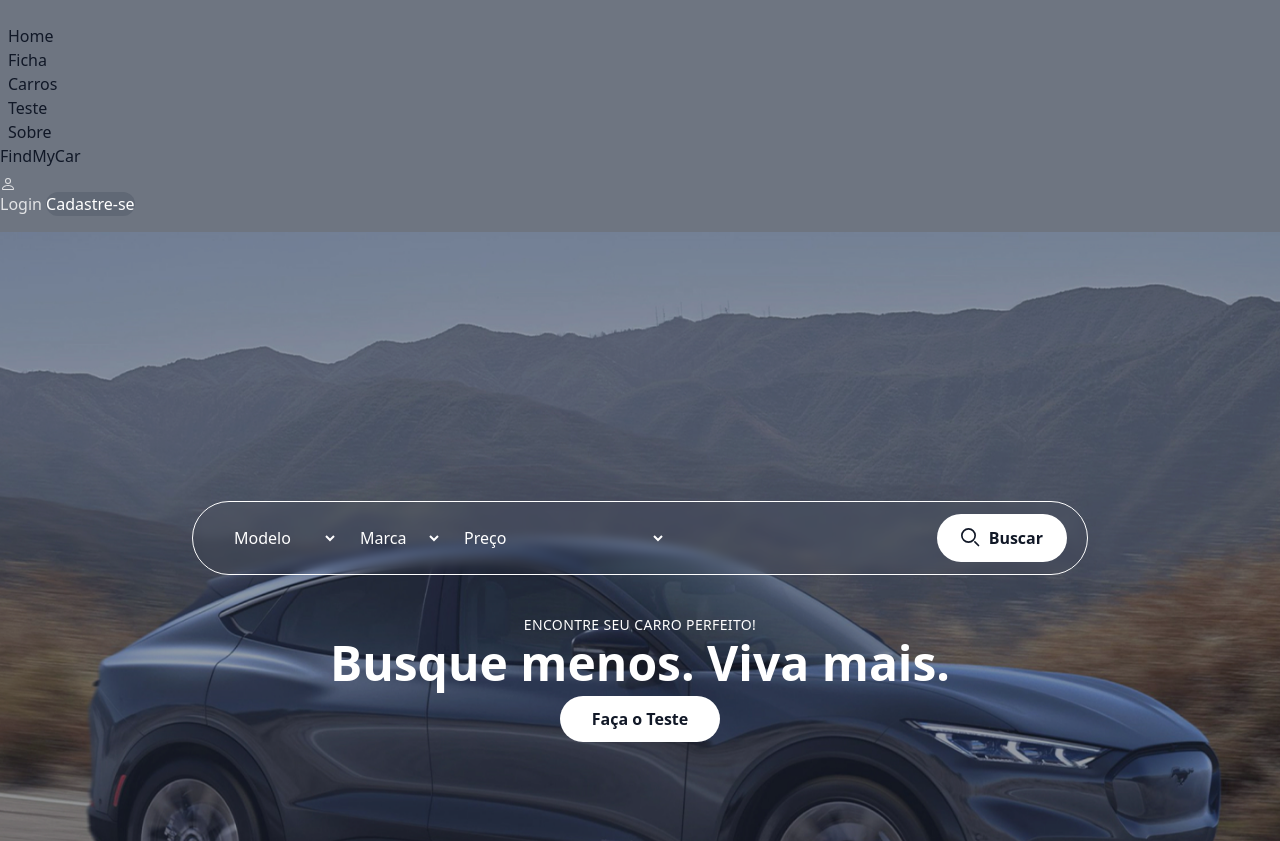
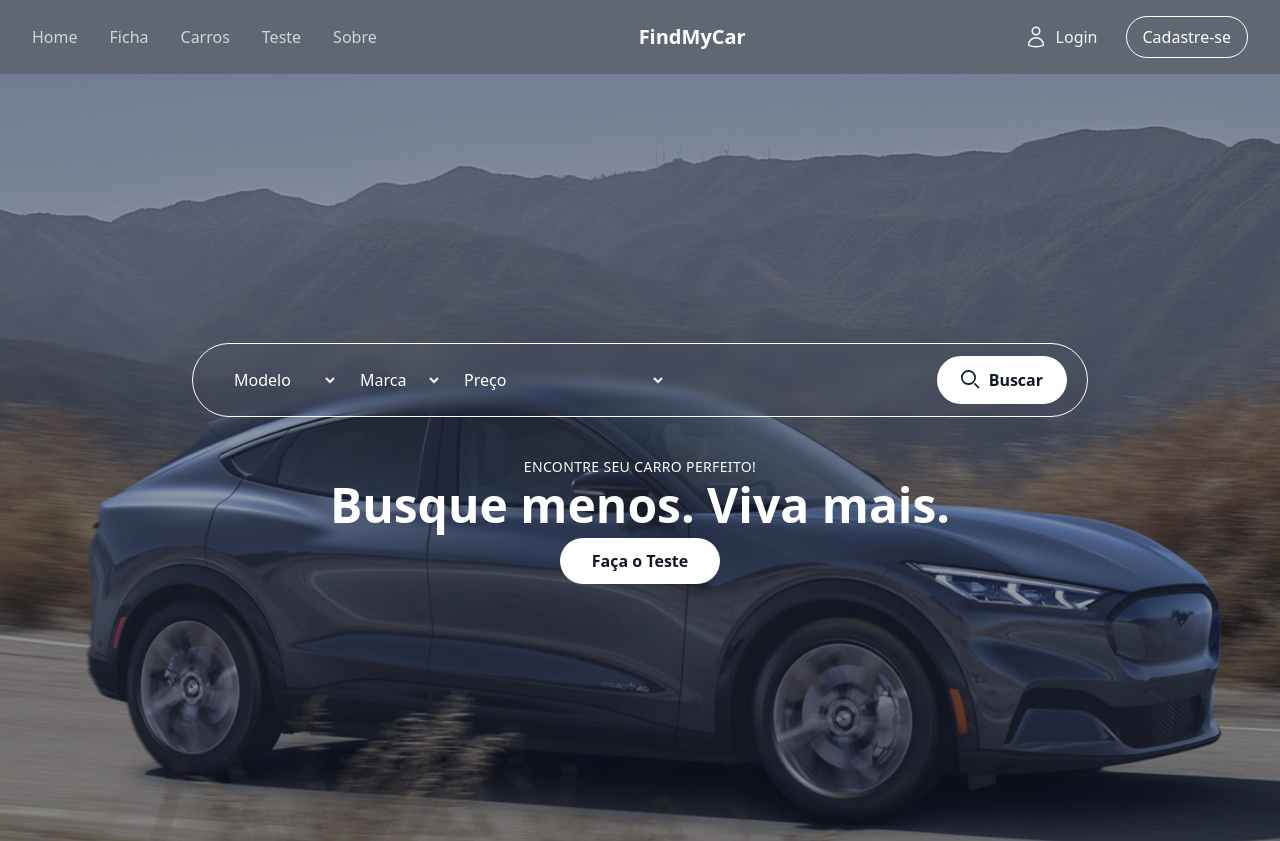
Before and after one commit to Gizetto61/FindMyCar, a Flask app: page / in a window 1280 px wide. Shown: the top 841 px of the page. Run offline with Flask 3, Linux system fonts and the light colour scheme; some libraries are stand-ins or nearby versions.

Commit message:
corrigindo conflito de merge

```diff
--- a/Main/templates/homepage.html
+++ b/Main/templates/homepage.html
@@ -6,48 +6,40 @@
   <title>FindMyCar - Encontre seu carro ideal</title>
   <script src="https://cdn.tailwindcss.com"></script>
   <link rel="stylesheet" href="{{ url_for('static', filename='styles/homepage.css') }}">
+
 </head>
 <body class="bg-white text-gray-900 font-sans">
 
 
 
-<nav class="navbar navbar-expand-md navbar-dark py-4" style="background-color: rgba(95, 103, 116, 0.90); backdrop-filter: blur(6px);">
-  <div class="container d-flex flex-column flex-md-row align-items-center justify-content-between">
-    <!-- Menu à esquerda -->
-    <ul class="navbar-nav flex-row flex-wrap justify-content-center order-2 order-md-1 mt-2 mt-md-0">
-      <li class="nav-item mx-2">
-        <a class="nav-link text-white-50" href="/">Home</a>
+<nav class="bg-gray-700 bg-opacity-80 backdrop-blur-sm py-4 sticky top-0 z-50">
+  <div class="container mx-auto flex items-center justify-between px-4 md:px-8">
+    <ul class="hidden md:flex gap-8 text-gray-300 text-base font-medium">
+      <li><a href="/" class="hover:text-white">Home</a></li>
+      <li><a href="/ficha" class="hover:text-white">Ficha</a></li>
+      <li><a href="/carros" class="hover:text-white">Carros</a></li>
+      <li class="relative group">
+        <a href="/questionario" class="hover:text-white">Teste</a>
+        <ul class="absolute left-0 top-full mt-2 w-40 bg-gray-900 rounded shadow-md opacity-0 invisible group-hover:opacity-100 group-hover:visible transition-opacity text-gray-200 text-sm">
+          <li><a href="/questionario" class="block px-4 py-2 hover:bg-indigo-600 hover:text-white">Teste simples</a></li>
+          <li><a href="/teste-avancado" class="block px-4 py-2 hover:bg-indigo-600 hover:text-white">Teste avançado</a></li>
+        </ul>
       </li>
-      <li class="nav-item mx-2">
-        <a class="nav-link text-white-50" href="/ficha">Ficha</a>
-      </li>
-      <li class="nav-item mx-2">
-        <a class="nav-link text-white-50" href="/carros">Carros</a>
-      </li>
-      <li class="nav-item mx-2">
-        <a class="nav-link text-white-50" href="/questionario">Teste</a>
-      </li>
-      <li class="nav-item mx-2">
-        <a class="nav-link text-white-50" href="/sobre">Sobre</a>
-      </li>
+      <li><a href="/sobre" class="hover:text-white">Sobre</a></li>
     </ul>
 
-    <!-- Logo central -->
-    <a class="navbar-brand order-1 order-md-2 fw-semibold mx-auto" href="#">FindMyCar</a>
+    <a href="#" aria-label="FindMyCar Logo" class="text-white text-xl font-semibold mx-auto md:mx-0 select-none">FindMyCar</a>
 
-    <!-- Botões à direita -->
-    <div class="d-flex align-items-center gap-2 order-3 mt-2 mt-md-0">
-      <!-- Login com ícone claro e transparente -->
-      <button type="button" class="btn btn-link d-flex align-items-center gap-2 text-decoration-none" style="color: rgba(255, 255, 255, 0.8);">
-        <svg xmlns="http://www.w3.org/2000/svg" width="16" height="16" fill="currentColor" class="bi bi-person" viewBox="0 0 16 16">
-            <path d="M8 8a3 3 0 1 0 0-6 3 3 0 0 0 0 6m2-3a2 2 0 1 1-4 0 2 2 0 0 1 4 0m4 8c0 1-1 1-1 1H3s-1 0-1-1 1-4 6-4 6 3 6 4m-1-.004c-.001-.246-.154-.986-.832-1.664C11.516 10.68 10.289 10 8 10s-3.516.68-4.168 1.332c-.678.678-.83 1.418-.832 1.664z"/>
+    <div class="flex items-center gap-3 text-gray-100 text-base">
+  <button type="button" class="flex items-center gap-2 px-4 py-2 rounded-lg bg-transparent hover:bg-gray-700 transition focus:outline-none focus:ring-2 focus:ring-indigo-400" aria-label="Login">
+        <svg xmlns="http://www.w3.org/2000/svg" fill="none" viewBox="0 0 24 24" stroke-width="1.5" stroke="currentColor" class="size-6">
+  <path stroke-linecap="round" stroke-linejoin="round" d="M15.75 6a3.75 3.75 0 1 1-7.5 0 3.75 3.75 0 0 1 7.5 0ZM4.501 20.118a7.5 7.5 0 0 1 14.998 0A17.933 17.933 0 0 1 12 21.75c-2.676 0-5.216-.584-7.499-1.632Z" />
+</svg>
+          <path stroke-linecap="round" stroke-linejoin="round" stroke-width="2" d="M5.121 17.804A12.044 12.044 0 0112 15c2.28 0 4.392.704 6.06 1.904M15 11a3 3 0 11-6 0 3 3 0 016 0z" />
         </svg>
         Login
-      </button>
-      <!-- Cadastre-se arredondado -->
-      <button type="button" class="btn text-white" style="background-color: rgba(95, 103, 116, 0.90); border-radius: 999px;">
-        Cadastre-se
-      </button>
+    </button>
+      <button class="border border-white rounded-full px-4 py-2 text-white text-base hover:bg-white hover:text-indigo-600 transition focus:outline-none focus:ring-2 focus:ring-indigo-400">Cadastre-se</button>
     </div>
   </div>
 </nav>
--- a/Main/templates/questionario.html
+++ b/Main/templates/questionario.html
@@ -13,7 +13,7 @@
       href="{{ url_for('static', filename='styles/questionario.css') }}"
     />
     <link href="https://cdn.jsdelivr.net/npm/bootstrap@5.3.2/dist/css/bootstrap.min.css" rel="stylesheet">
-
+    <link rel="stylesheet" href="../static/styles/questionario.css">
     <script src="https://cdn.jsdelivr.net/npm/bootstrap@5.3.2/dist/js/bootstrap.bundle.min.js"></script>
   </head>
   <style>
@@ -70,8 +70,6 @@
       <main class="quiz_container">
         <h1>Teste de Recomendação</h1>
 
-        <p class="progress-label">{{ progressLabel }}</p>
-
         <h2>[[ perguntaAtual.desc_pergunta ]]</h2>
 
         <div class="progress">
@@ -92,7 +90,7 @@
             :class="['option', getOptionColorClass(n)]"
             :data-value="n"
           >
-            {{ n }}<br /><span>[[ getOptionDescription(n) ]]</span>
+            <br /><span>[[ getOptionDescription(n) ]]</span>
           </button>
         </div>
       </main>
```
